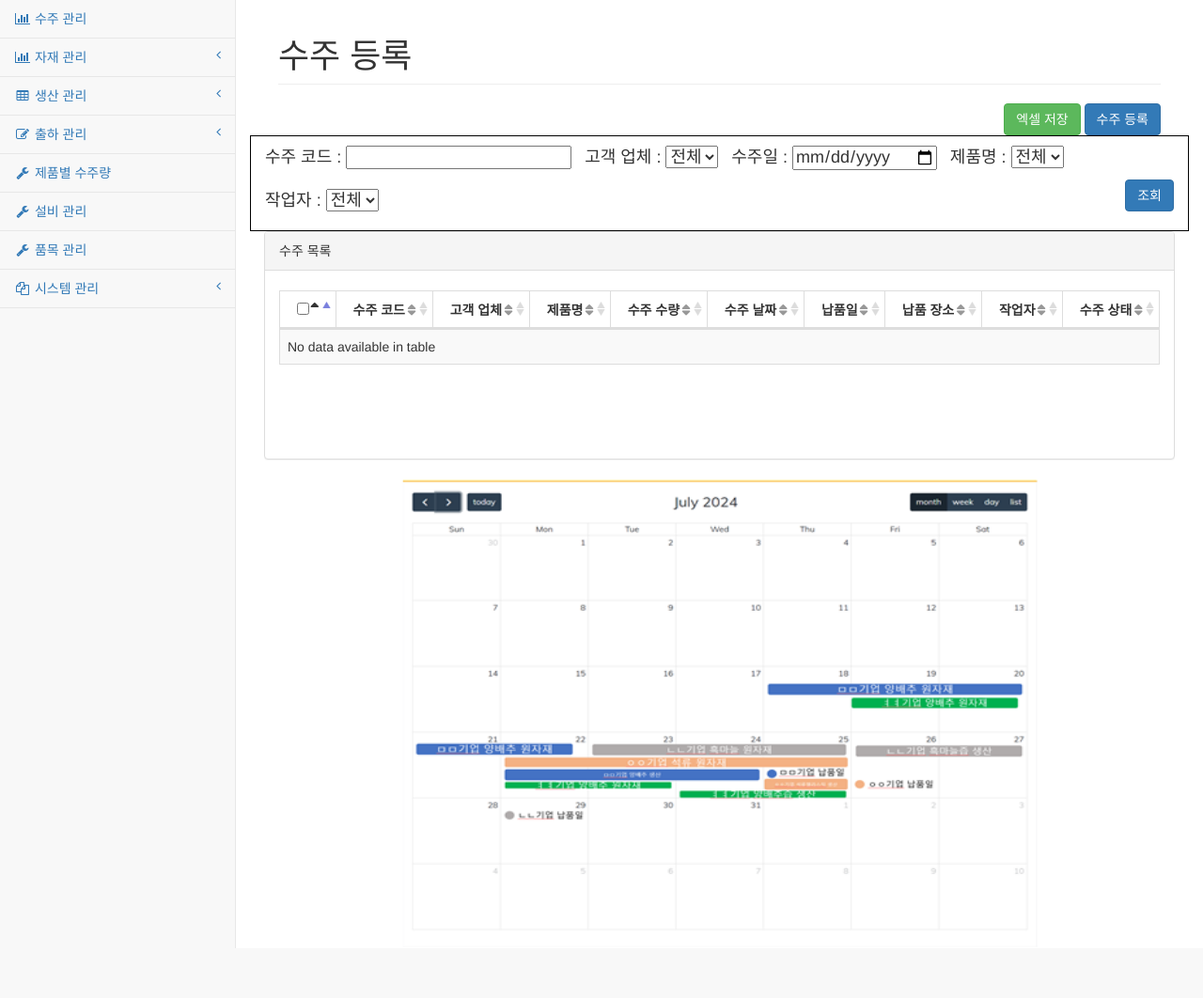
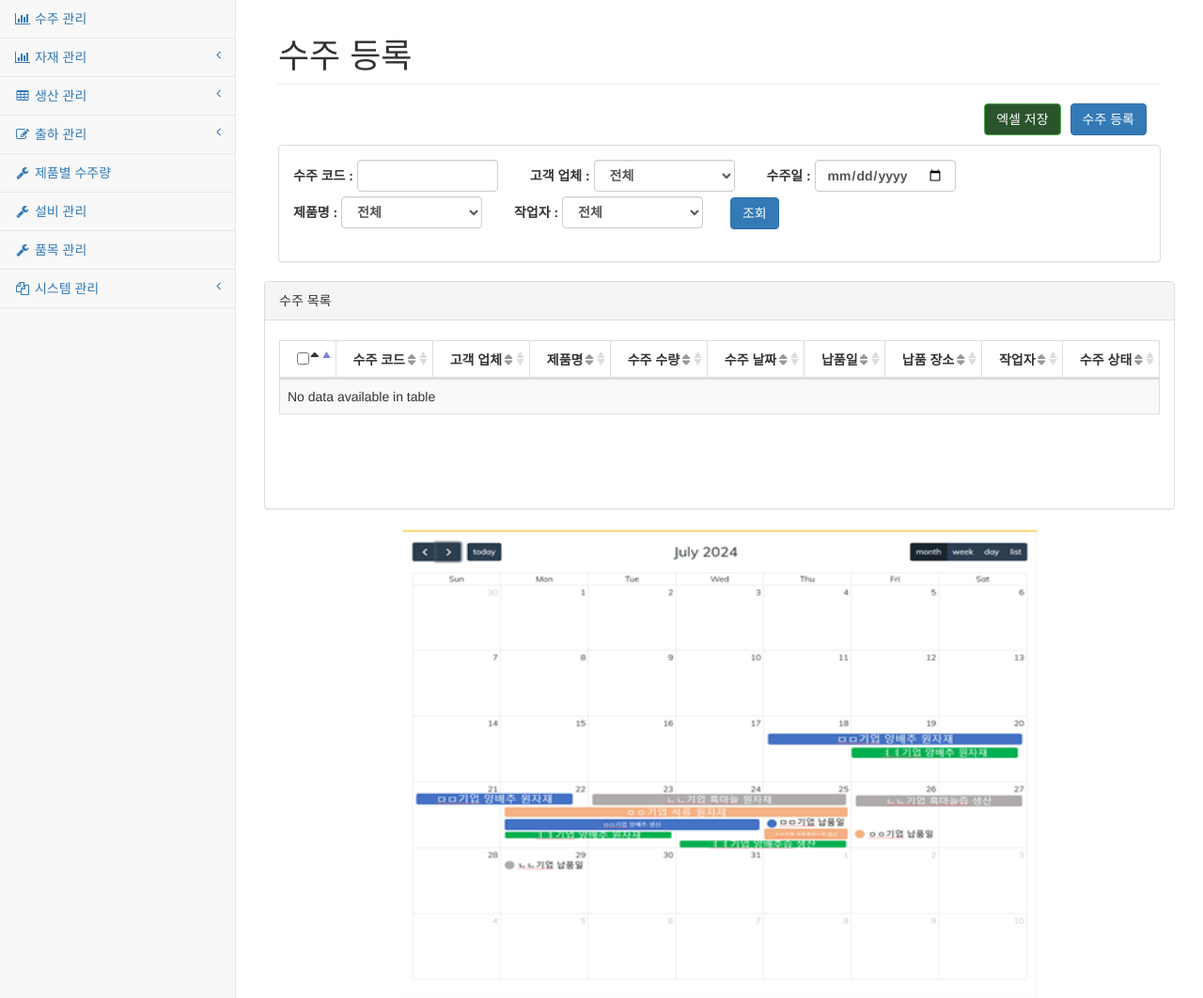
Before and after one commit to KangHyeonJu/fast-food, a Spring app: page /contract/Contract in a window 1280 px wide. Shown: the part 51-1113 px from the top of the page at 94% size. Before the commit the page ends 1060 px from the top, so only its background shows below. Run offline with Thymeleaf, Linux system fonts and the light colour scheme; the template is opened without the code that fills it, so the values that code supplies are empty.

Commit message:
css 수정
123

```diff
--- a/fast-food/src/main/java/com/boot/fastfood/service/ReleasesService.java
+++ b/fast-food/src/main/java/com/boot/fastfood/service/ReleasesService.java
@@ -20,7 +20,6 @@
     private final MaterialRepository materialRepository;
     private final EmployeeRepository employeeRepository;
     private final BOMRepository bomRepository;
-    private final ItemsRepository itemsRepository;
 
     private final ProductionRepository productionRepository;
     public List<Releases> findAll() {
@@ -98,7 +97,7 @@
                 releaseAmount = (double) pmAmount * 1.04;
                 break;
             default:
-                throw new IllegalArgumentException("해당 재료 이름에 대한 계산식이 없습니다.");
+                throw new IllegalArgumentException("존재하지 않는 재료입니다.");
         }
 
         // 올림 처리
--- a/fast-food/src/main/resources/templates/contract/Contract.html
+++ b/fast-food/src/main/resources/templates/contract/Contract.html
@@ -4,6 +4,31 @@
       layout:decorate="~{layout/layout1}">
 
 <div layout:fragment="content">
+    <style>
+        .button-container {
+            display: flex;
+            justify-content: flex-end; /* 왼쪽 정렬 */
+            margin-bottom: 10px;
+        }
+
+        .button-container button {
+            margin-left: 10px; /* 버튼 사이의 간격 조정 */
+        }
+
+        #excelExportBtn {
+            background-color: #2b542c;
+        }
+
+        .form-group label {
+            margin-right: 10px;
+        }
+
+        .form-control {
+            width: 150px;
+            margin-right: 10px;
+            display: inline-block;
+        }
+    </style>
 
     <!-- Page Content -->
     <div id="page-wrapper">
@@ -11,52 +36,60 @@
             <div class="row">
                 <div class="col-lg-12">
                     <h1 class="page-header">수주 등록</h1>
-                </div>
-                <!-- 검색 -->
                     <div class="col-lg-12 text-right mb-20">
+                        <div class="button-container">
                             <button id="excelExportBtn" class="btn btn-success">엑셀 저장</button>
-                    <button id="addOrderBtn" data-toggle="modal" data-target="#addOrderModal" class="btn btn-primary">수주
+                            <button id="addOrderBtn" data-toggle="modal" data-target="#addOrderModal"
+                                    class="btn btn-primary">수주
                                 등록
                             </button>
                         </div>
+                    </div>
+                </div>
+                <!-- 검색 -->
                 <form th:action="@{/searchcontract}" method="get">
-                    <div class="row">
-                        <div class="col-lg-12" style="border: 1px solid black">
+                    <div class="col-lg-12">
+                        <div class="panel panel-default">
+                            <div class="panel-body">
+                                <div class="form-group">
                                     <ul class="list-inline">
                                         <li>
-                                    <h4>수주 코드 : <input name="ctCode" type="text"></h4>
+                                            <label>수주 코드 : <input name="ctCode" type="text" class="form-control"></label>
                                         </li>
                                         <li>
-                                    <h4>고객 업체 :
-                                        <select name="clName">
+                                            <label>고객 업체 :
+                                                <select name="clName" class="form-control">
                                                     <option value="">전체</option>
                                                     <option th:each="client : ${clients}" th:value="${client.clName}"
                                                             th:text="${client.clName}"></option>
                                                 </select>
-                                    </h4>
+                                            </label>
                                         </li>
                                         <li>
-                                    <h4>수주일 : <input type="date" name="ctDate"></h4>
+                                            <label>수주일 : <input type="date" name="ctDate" class="form-control"></label>
                                         </li>
                                         <li>
-                                    <h4>제품명 :
-                                        <select name="itName">
+                                            <label>제품명 :
+                                                <select name="itName" class="form-control">
                                                     <option value="">전체</option>
                                                     <option th:each="item : ${items}" th:value="${item.itName}"
                                                             th:text="${item.itName}"></option>
                                                 </select>
-                                    </h4>
+                                            </label>
                                         </li>
                                         <li>
-                                    <h4> 작업자 : <select name="emName">
+                                            <label> 작업자 : <select name="emName" class="form-control">
                                                 <option value="">전체</option>
-                                        <option th:each="employees : ${employees}" th:value="${employees.emName}"
+                                                <option th:each="employees : ${employees}"
+                                                        th:value="${employees.emName}"
                                                         th:text="${employees.emName}"></option>
-                                    </select></h4>
+                                            </select></label>
                                         </li>
-                                <button class="btn btn-primary" style="float: right">조회
+                                        <button class="btn btn-primary" >조회
                                         </button>
                                     </ul>
+                                </div>
+                            </div>
                         </div>
                     </div>
                     <!-- 검색 끝-->
@@ -89,7 +122,8 @@
                                         </thead>
                                         <tbody>
                                         <tr th:each="contract, staus : ${contracts}">
-                                            <td><input type="checkbox" class="contract-checkbox" th:value="${contract.ctCode}"></td>
+                                            <td><input type="checkbox" class="contract-checkbox"
+                                                       th:value="${contract.ctCode}"></td>
                                             <td th:text="${contract.ctCode}"></td>
                                             <td th:text="${contract.clients.clName}"></td>
                                             <td th:text="${contract.items.itName}"></td>
@@ -128,46 +162,46 @@
                 <form id="addOrderForm" action="/contract/add" method="post">
                     <div class="modal-header">
                         <button type="button" class="close" data-dismiss="modal" aria-hidden="true">×</button>
-                        <h4 class="modal-title" id="addOrderModalLabel">수주 등록</h4>
+                        <h5 class="modal-title" id="addOrderModalLabel">수주 등록</h5>
                     </div>
                     <div class="col-lg-12" style="border: 1px solid black">
                         <ul class="list-inline">
                             <li>
-                                <h4>작업자 :
+                                <h5>작업자 :
                                     <select name="emName" id="emName">
                                         <option value="">전체</option>
                                         <option th:each="employees : ${employees}" th:value="${employees.emName}"
                                                 th:text="${employees.emName}"></option>
                                     </select>
-                                </h4>
+                                </h5>
                             </li>
                             <li>
-                                <h4>고객 업체 :
+                                <h5>고객 업체 :
                                     <select name="clName" id="clName">
                                         <option value="">전체</option>
                                         <option th:each="client : ${clients}" th:value="${client.clName}"
                                                 th:text="${client.clName}"></option>
                                     </select>
-                                </h4>
+                                </h5>
 
                             </li>
                             <li>
-                                <h4>제품명 :
+                                <h5>제품명 :
                                     <select name="itName" id="itName">
                                         <option value="">전체</option>
                                         <option th:each="item : ${items}" th:value="${item.itName}"
                                                 th:text="${item.itName}"></option>
                                     </select>
-                                </h4>
+                                </h5>
                             </li>
                             <li>
-                                <h4>수주수량 : <input name="ctAmount" id="orderQuantity" type="number"></h4>
+                                <h5>수주수량 : <input name="ctAmount" id="orderQuantity" type="number"></h5>
                             </li>
                             <li>
-                                <h4>납품일 : <input type="date" id="deliveryDate" name="deliveryDate"></h4>
+                                <h5>납품일 : <input type="date" id="deliveryDate" name="deliveryDate"></h5>
                             </li>
                             <li>
-                                <h4>납품 장소 : <input id="deliveryPlace" name="deliveryPlace"></h4>
+                                <h5>납품 장소 : <input id="deliveryPlace" name="deliveryPlace"></h5>
                             </li>
                         </ul>
                     </div>
@@ -312,7 +346,7 @@
 
             $('#excelExportBtn').click(function () {
                 var selectedContracts = [];
-                $('input.contract-checkbox:checked').each(function() {
+                $('input.contract-checkbox:checked').each(function () {
                     selectedContracts.push($(this).attr('value'));
                 });
 
```
Also changed, not shown: fast-food/src/main/resources/templates/material/Material.html (+29 -8 lines), fast-food/src/main/resources/templates/material/Release.html (+49 -30 lines), fast-food/src/main/resources/templates/material/Warehousing.html (+20 -13 lines). Lines whose indentation alone changed are shown as unchanged.
